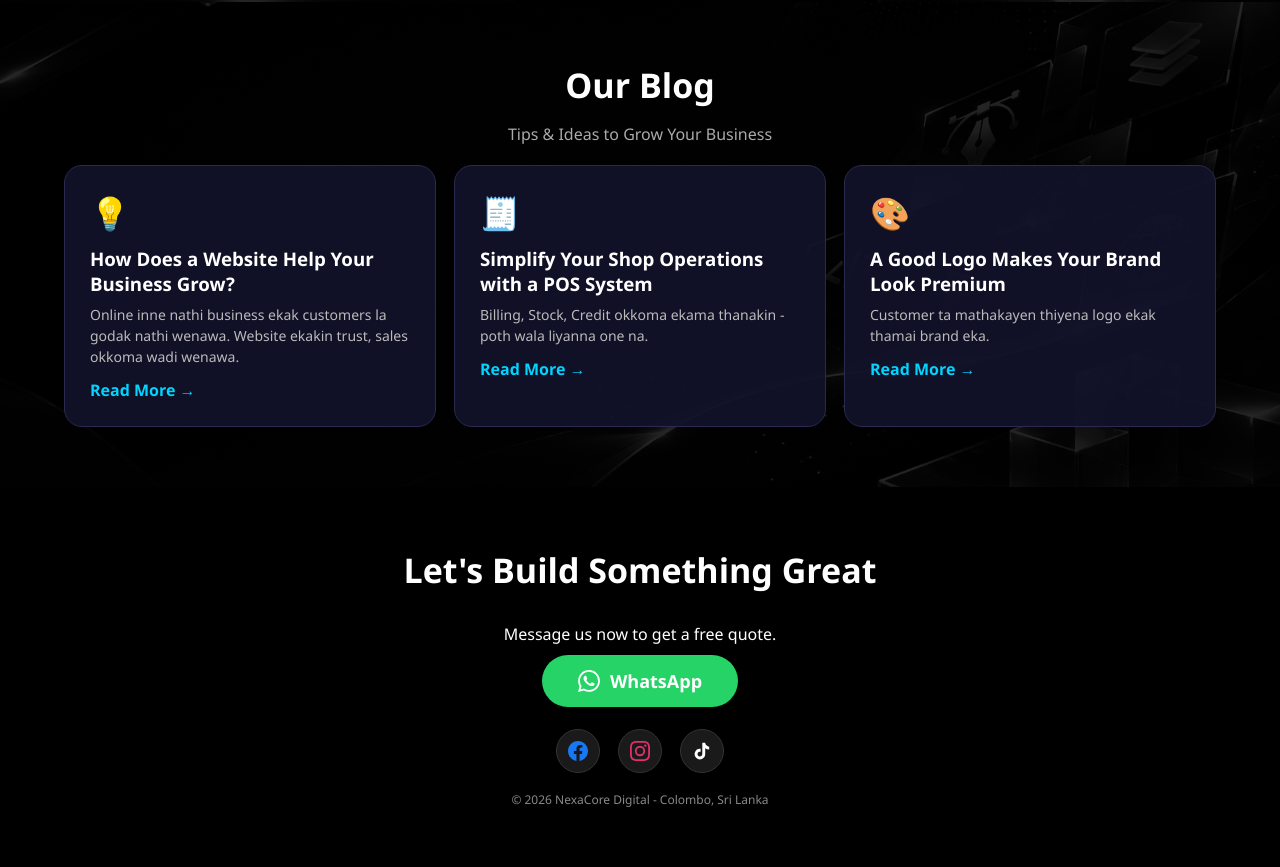
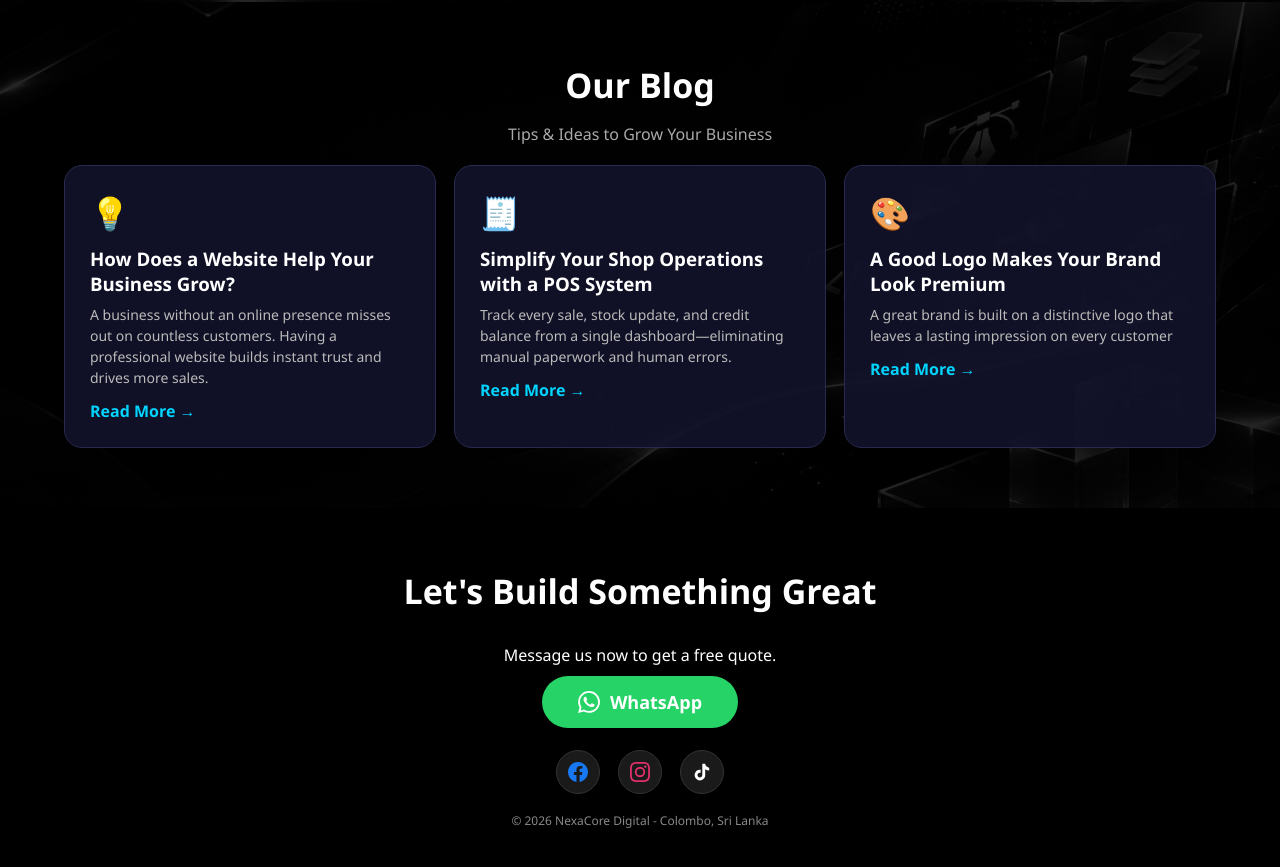
Before and after one commit to nexacoredigital74-stack/-nexacore-website, a React (Vite) app: page / in a window 1280 px wide. Shown: the part 5255-6122 px from the top of the page. Built offline with nearby package versions, Linux system fonts and the light colour scheme.

Commit message:
Update App.jsx

```diff
--- a/src/App.jsx
+++ b/src/App.jsx
@@ -334,9 +334,9 @@ function App() {
         <h2>Our Blog</h2>
         <p className="section-sub">Tips & Ideas to Grow Your Business</p>
         <div className="grid">
-          <div className="card"><div className="icon">💡</div><h3>How Does a Website Help Your Business Grow?</h3><p>Online inne nathi business ekak customers la godak nathi wenawa. Website ekakin trust, sales okkoma wadi wenawa.</p><span>Read More →</span></div>
-          <div className="card"><div className="icon">🧾</div><h3>Simplify Your Shop Operations with a POS System</h3><p>Billing, Stock, Credit okkoma ekama thanakin - poth wala liyanna one na.</p><span>Read More →</span></div>
-          <div className="card"><div className="icon">🎨</div><h3>A Good Logo Makes Your Brand Look Premium</h3><p>Customer ta mathakayen thiyena logo ekak thamai brand eka.</p><span>Read More →</span></div>
+          <div className="card"><div className="icon">💡</div><h3>How Does a Website Help Your Business Grow?</h3><p>A business without an online presence misses out on countless customers. Having a professional website builds instant trust and drives more sales.</p><span>Read More →</span></div>
+          <div className="card"><div className="icon">🧾</div><h3>Simplify Your Shop Operations with a POS System</h3><p>Track every sale, stock update, and credit balance from a single dashboard—eliminating manual paperwork and human errors.</p><span>Read More →</span></div>
+          <div className="card"><div className="icon">🎨</div><h3>A Good Logo Makes Your Brand Look Premium</h3><p>A great brand is built on a distinctive logo that leaves a lasting impression on every customer</p><span>Read More →</span></div>
         </div>
       </section>
 
```
